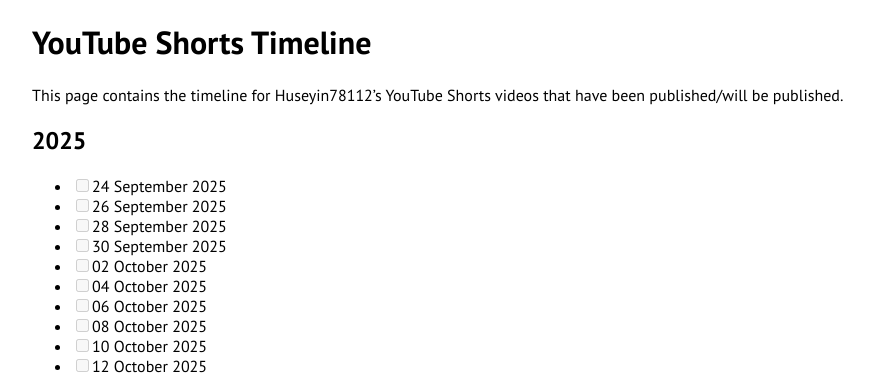
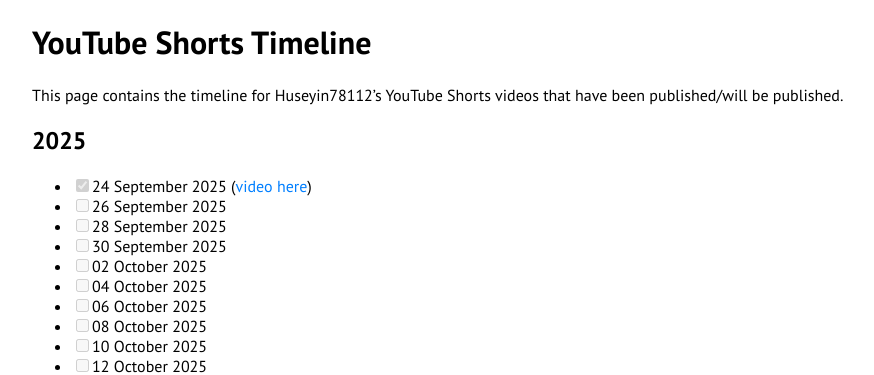
Before and after one commit to huseyin78112/blog.huseyin78112.info, a Jekyll site: the page built from timelines/youtube-shorts-timeline.md, in a window 1280 px wide and 900 px high. Shown: the top 375 px of the window, without its empty margins (134-1008 px from the left). Built offline with Jekyll 4.4.1, drawn with Linux system fonts in a browser that asks for light colours; our own code applies the rules of GitHub Pages for plain Markdown files.

Commit message:
Update youtube-shorts-timeline.md

```diff
--- a/timelines/youtube-shorts-timeline.md
+++ b/timelines/youtube-shorts-timeline.md
@@ -2,7 +2,7 @@
 This page contains the timeline for Huseyin78112's YouTube Shorts videos that have been published/will be published.
 
 ## 2025
-* [ ] 24 September 2025
+* [x] 24 September 2025 ([video here](https://www.youtube.com/shorts/vNBc5tH-Eyc))
 * [ ] 26 September 2025
 * [ ] 28 September 2025
 * [ ] 30 September 2025
```
